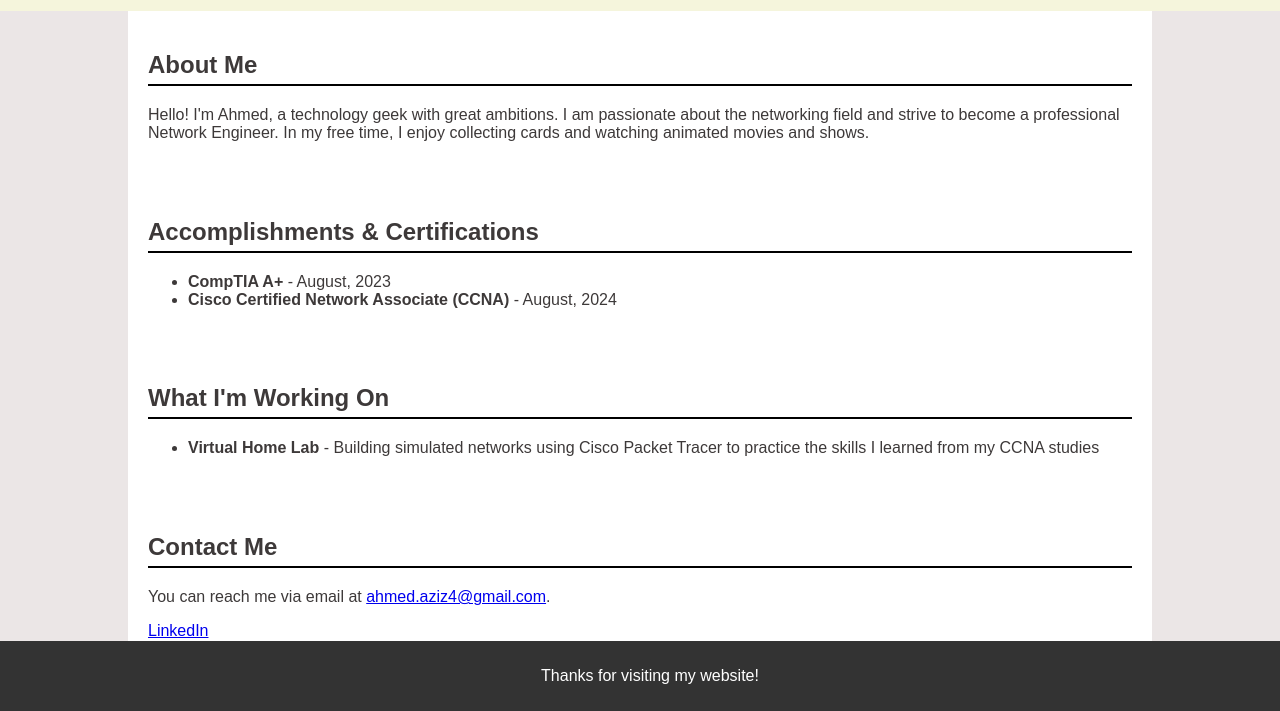
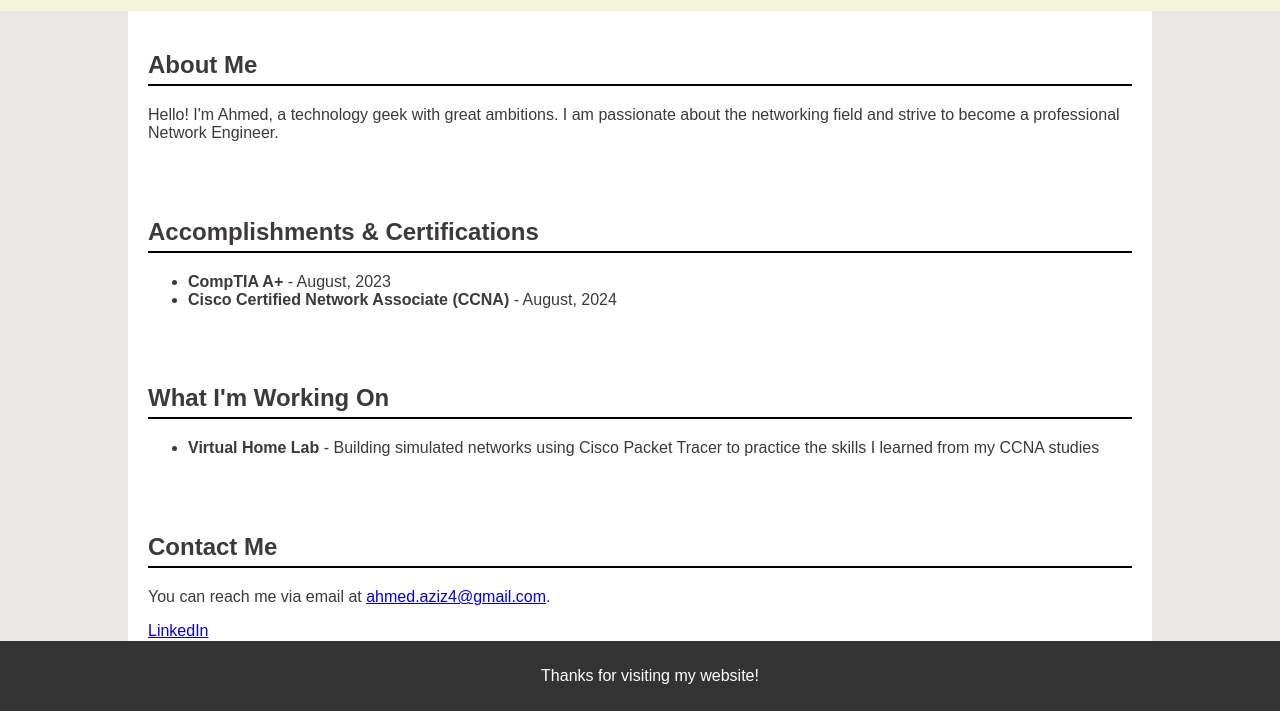
Before and after one commit to elsay002/mywebsite, a plain HTML site: page index.html in a window 1280 px wide. Shown: the part 89-800 px from the top of the page. Drawn offline with Linux system fonts and the light colour scheme.

Commit message:
index.html

```diff
--- a/index.html
+++ b/index.html
@@ -48,7 +48,6 @@
     <section id="about">
         <h2>About Me</h2>
         <p>Hello! I'm Ahmed, a technology geek with great ambitions. I am passionate about the networking field and strive to become a professional Network Engineer.
-            In my free time, I enjoy collecting cards and watching animated movies and shows.
         </p>
     </section>
 
```
